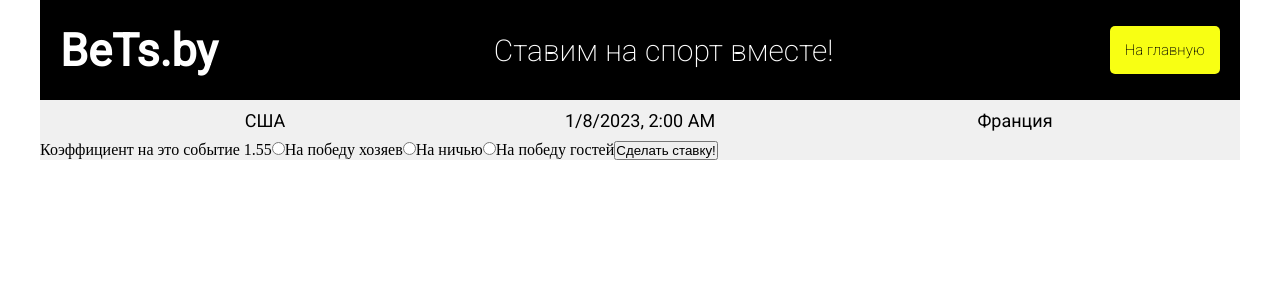
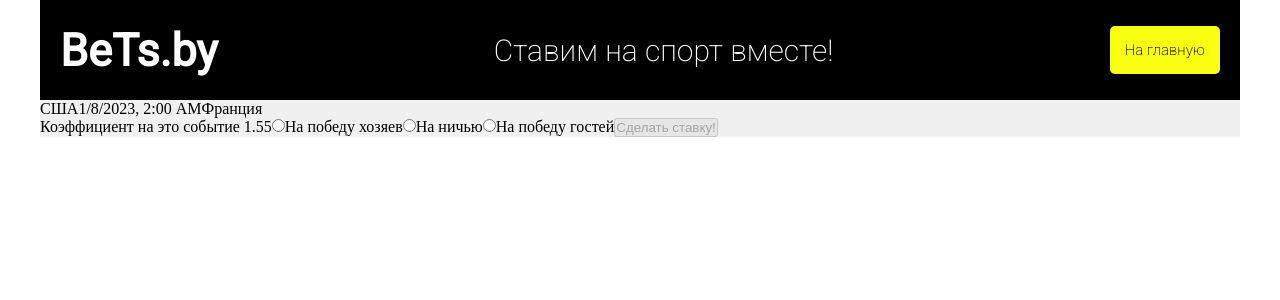
Before and after one commit to AndrewLesch/Bets, a React (Create React App) app: page /bets/0 in a window 1280 px wide. Shown: the top 300 px of the page. Built offline with nearby package versions, Linux system fonts and the light colour scheme.

Commit message:
Work with app logic

```diff
--- a/src/App.jsx
+++ b/src/App.jsx
@@ -1,19 +1,32 @@
+
+import { useState } from 'react';
 import { Link, Route, Routes } from 'react-router-dom';
 import './App.css';
+import Toast from './Components/Toast/Toast';
 import DetailsPage from './Pages/DetailsPage/DetailsPage';
 import HomePage from './Pages/HomePage/HomePage';
 
 const App = () => {
+  const [selectedBet, setSelectedBet] = useState({})
+  const [isPopUpOpen, setIsPopUpOpen] = useState(false)
+
+  const getBet = (selectedBet) => {
+    setSelectedBet(selectedBet)
+    setIsPopUpOpen(true)
+  }
+
+  console.log(selectedBet)
   return (
     <div className="app">
       <header className="app-header">
         <h1 className='header-logo'>BeTs.by</h1>
         <h3 className='header-description'>Ставим на спорт вместе!</h3>
-        <Link className='header-link' to="*">На главную</Link>
+        <Link className='header-link' to="/">На главную</Link>
       </header>
+      {isPopUpOpen && (<Toast selectedBet={selectedBet}></Toast>)}
       <Routes>
-        <Route path='*' element={<HomePage/>} ></Route>
-        <Route path='bets/:id' element={<DetailsPage />}></Route>
+        <Route path='/' element={<HomePage/>} ></Route>
+        <Route path='bets/:id' element={<DetailsPage getBet={getBet}/>}></Route>
       </Routes>
     </div>
   );
--- /dev/null
+++ b/src/Components/Toast/Toast.css
@@ -0,0 +1,5 @@
+.toast-container {
+  width: 30%;
+  margin: auto;
+  text-align: center;
+}
--- /dev/null
+++ b/src/Components/Toast/Toast.jsx
@@ -0,0 +1,15 @@
+import './Toast.css'
+
+const Toast = ({selectedBet}) => {
+  return (
+    <div className="toast-container">
+      <h4>{selectedBet.firstTeam}</h4>
+      <h4>{selectedBet.secondTeam}</h4>
+      <h4>{selectedBet.outcome}</h4>
+      <h4>{selectedBet.coefficient}</h4>
+      <h4>Ваша ставка принята!</h4>
+    </div>
+  )
+}
+
+export default Toast;
--- a/src/Pages/DetailsPage/DetailsPage.jsx
+++ b/src/Pages/DetailsPage/DetailsPage.jsx
@@ -1,34 +1,47 @@
+import { useState } from "react";
 import { useParams } from "react-router";
 import { sortedAndFilteredItems } from "../../Components/BetList/BetList";
+import { useNavigate } from "react-router-dom";
 
-const DetailsPage = () => {
+import './DetailsPage.css';
+
+const DetailsPage = ({getBet}) => {
+  const navigate = useNavigate()
   const betId = useParams()
   const selectedBet = sortedAndFilteredItems[betId.id]
+  const [betIsActive, setBetIsActive] = useState(false);
 
-  const saveBet = (event) => {
+
+  const setBet = (event) => {
+    setBetIsActive(true);
+    selectedBet.outcome = event.target.value;
+  }
+
+  const onSubmitForm = (event) => {
     event.preventDefault();
-    window.location.href = '/'
+    getBet(selectedBet)
+    navigate('/');
   }
 
   return (
     <div>
-      <div className='bet-item--container'>
-          <span className='bet-item--team'>{selectedBet.firstTeam}</span>
-          <span className='bet-item-date'>{selectedBet.date}</span>
-          <span className='bet-item--team'>{selectedBet.secondTeam}</span>
+      <div className=''>
+          <span className=''>{selectedBet.firstTeam}</span>
+          <span className=''>{selectedBet.date}</span>
+          <span className=''>{selectedBet.secondTeam}</span>
       </div>
-      <form>
+      <form  onSubmit={onSubmitForm}>
         <span>Коэффициент на это событие  {selectedBet.coefficient}</span>
-        <input type='radio' name='bet-input'/>
-        <label for='contactChoice1'>На победу хозяев</label>
+        <input onChange={setBet} type={'radio'} value='На победу хозяев' id='win' name='bet'/>
+        <label htmlFor='win'>На победу хозяев</label>
 
-        <input type='radio' name='bet-input' />
-        <label>На ничью</label>
+        <input onChange={setBet} type={'radio'} value='На ничью' id='draw' name='bet'/>
+        <label htmlFor='draw'>На ничью</label>
 
-        <input type='radio' name='bet-input' />
-        <label>На победу гостей</label>
+        <input onChange={setBet} type={'radio'} value='На победу гостей' id='lose' name='bet'/>
+        <label htmlFor='lose'>На победу гостей</label>
 
-        <button onClick={saveBet} type='submit'>Сделать ставку!</button>
+        <button disabled={!betIsActive} type='submit'>Сделать ставку!</button>
       </form>
     </div>
   );
--- a/src/constants.js
+++ b/src/constants.js
@@ -5,6 +5,7 @@ export const AppData = [
     date: '1/14/2023, 12:00 PM',
     category: 'футбол',
     coefficient: 1.65,
+    outcome: '',
   },
   {
     firstTeam : 'Барселона',
@@ -12,6 +13,7 @@ export const AppData = [
     date: '1/9/2023, 12:00 AM',
     category: 'футбол',
     coefficient: 1.3,
+    outcome: '',
   },
   {
     firstTeam : 'Франция',
@@ -19,6 +21,7 @@ export const AppData = [
     date: '1/12/2023, 8:00 AM',
     category: 'футбол',
     coefficient: 1.44,
+    outcome: '',
   },
   {
     firstTeam : 'Россия',
@@ -26,6 +29,7 @@ export const AppData = [
     date: '1/2/2023, 12:00 PM',
     category: 'хоккей',
     coefficient: 1.4359,
+    outcome: '',
   },
   {
     firstTeam : 'США',
@@ -33,6 +37,7 @@ export const AppData = [
     date: '1/30/2023, 6:00 AM',
     category: 'хоккей',
     coefficient: 2,
+    outcome: '',
   },
   {
     firstTeam : 'США',
@@ -40,6 +45,7 @@ export const AppData = [
     date: '1/8/2023, 2:00 AM',
     category: 'баскетбол',
     coefficient: 1.55,
+    outcome: '',
   },
   {
     firstTeam : 'Нидерланды',
@@ -47,6 +53,7 @@ export const AppData = [
     date: '1/10/2023, 3:00 PM',
     category: 'хоккей',
     coefficient: 1.15,
+    outcome: '',
   },
   {
     firstTeam : 'Аргентина',
@@ -54,6 +61,7 @@ export const AppData = [
     date: '1/15/2023, 7:30 AM',
     category: 'футбол',
     coefficient: 2.2,
+    outcome: '',
   },
   {
     firstTeam : 'Россия',
@@ -61,6 +69,7 @@ export const AppData = [
     date: '1/23/2023, 9:45 AM',
     category: 'футбол',
     coefficient: 1.2,
+    outcome: '',
   },
   {
     firstTeam : 'Беларусь',
@@ -68,6 +77,7 @@ export const AppData = [
     date: '1/16/2023, 2:30 AM',
     category: 'футбол',
     coefficient: 1.5,
+    outcome: '',
   },
   {
     firstTeam : 'Барселона',
@@ -75,6 +85,7 @@ export const AppData = [
     date: '1/16/2023, 3:00 PM',
     category: 'футбол',
     coefficient: 1.9,
+    outcome: '',
   },
 ]
 
```
Also changed, not shown: src/Pages/DetailsPage/DetailsPage.css (added), 1 other file (tests, documents, lock files or other folders).
